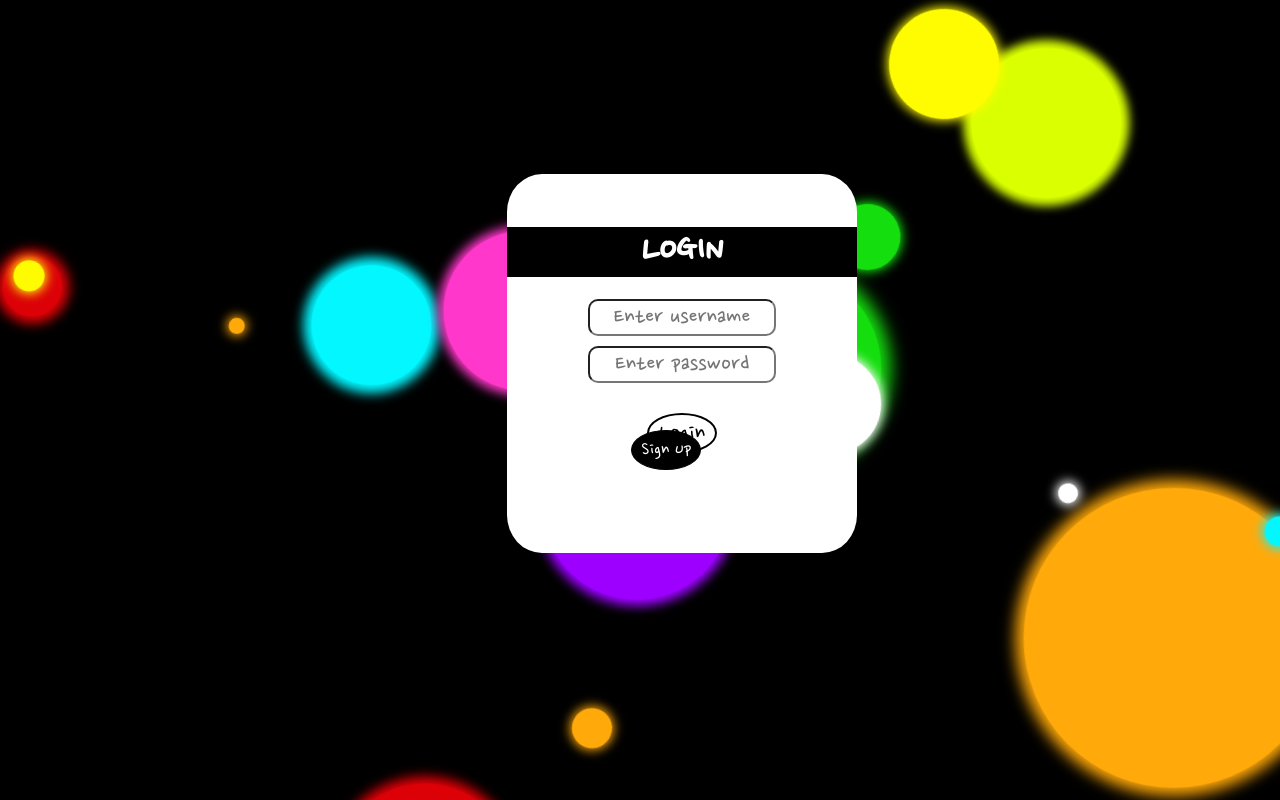
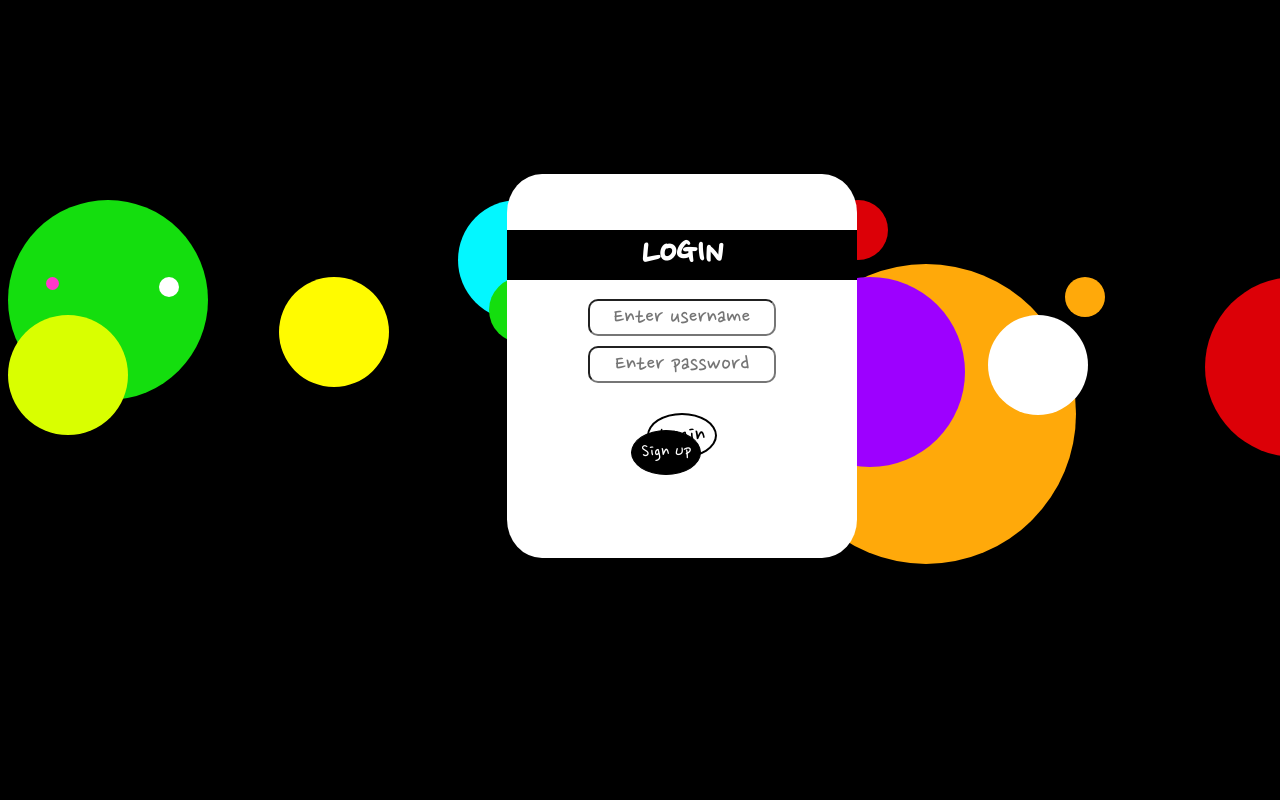
Before and after one commit to joki9448/to-do-list, a React (Create React App) app in the folder client/: page / in a window 1280 px wide. Built offline with nearby package versions, Linux system fonts and the light colour scheme; no server answers.

Commit message:
aligned signup form and login form - paused keyframes

```diff
--- a/client/src/App.css
+++ b/client/src/App.css
@@ -50,7 +50,7 @@ body {
   border-radius: 100%;
   font-size: 25px;
   margin-top: 13px;
-  height: 40px;
+  height: 45px;
   width: 70px;
 }
 .signup-btn {
@@ -63,7 +63,7 @@ body {
   position: absolute;
   margin-top: 33%;
   margin-left: 48.7%;
-  height: 40px;
+  height: 45px;
   width: 70px;
 }
 
@@ -86,10 +86,11 @@ body {
   align-items: center;
   background-color: white;
   border: 1px solid white;
+  border-radius: 10%;
   height: 25%;
-  margin-top: 13%;
-  margin-left: 1%;
-  padding: 4%;
+  margin-top: 13.8%;
+  margin-left: 3.25%;
+  padding: 6%;
   /* padding-left: 3%;
   padding-right: 3%; */
 }
@@ -117,7 +118,7 @@ body {
   font-size: 30px;
   position: fixed;
   margin-right: 15%;
-  margin-top: 14%;
+  margin-top: 15.5%;
   color: black;
   cursor: pointer;
   text-decoration: none;
@@ -126,7 +127,7 @@ body {
 
 /* Login Page Background Animation */
 
-@keyframes spin {
+/* @keyframes spin {
   from {transform: rotate(0deg);
   }
   to {transform: rotate(360deg);
@@ -229,7 +230,7 @@ body {
   50% {box-shadow: 0px 0px 12px 10px #d9ff00;}
   75% {box-shadow: 0px 0px 13px 11px #d9ff00;}
   100% {box-shadow: 0px 0px 14px 12px #d9ff00;}
-}
+} */
 /* FIRST SET OF ORBS 1111111 */
 
 .orb-colors {
```
